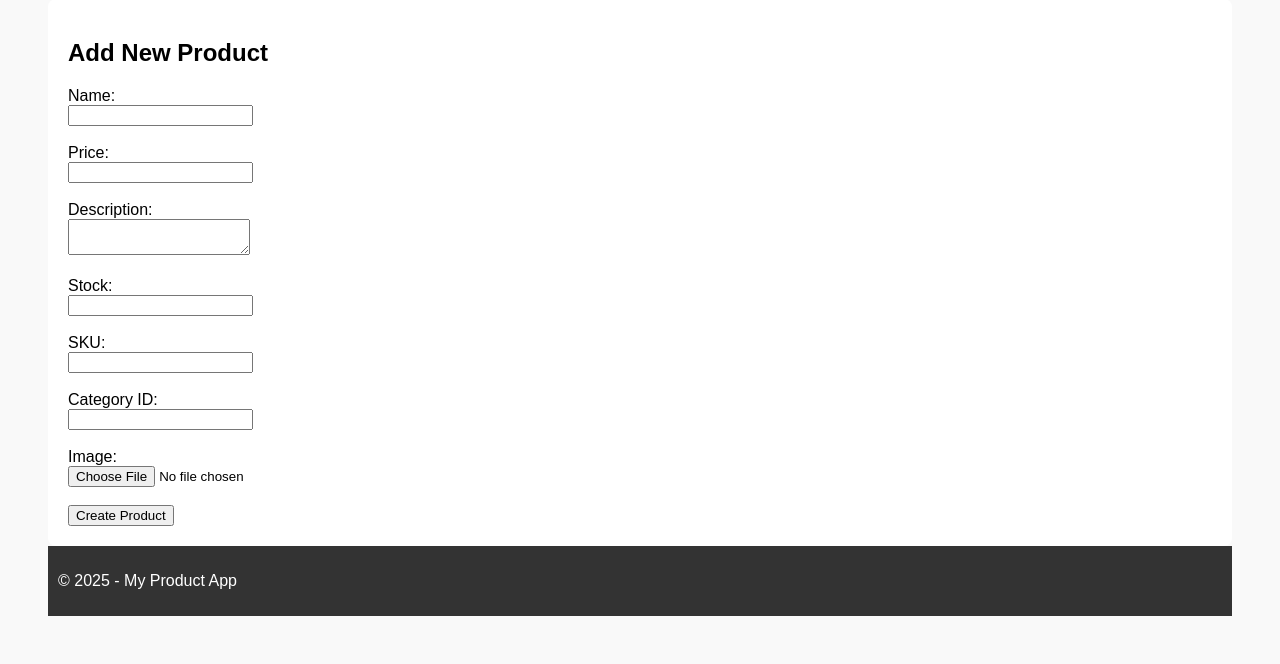
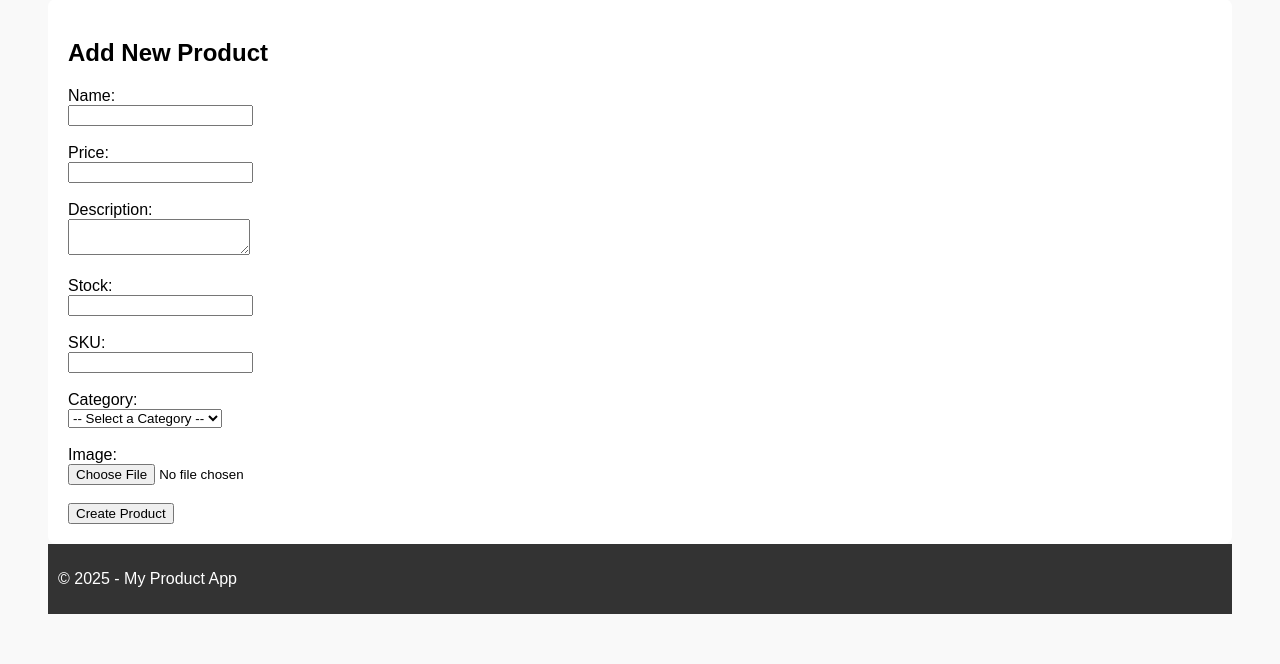
Before and after one commit to mathewmagdy/django_lab, a Django app: page /Product/New/ in a window 1280 px wide. Shown: the part 187-851 px from the top of the page. After the commit the page ends 801 px from the top, so only its background shows below. Run offline with Django 5.2, Linux system fonts and the light colour scheme; data that the repository does not hold is empty.

Commit message:
adding categories

```diff
--- a/gadgetgalaxy/products/templates/product/new.html
+++ b/gadgetgalaxy/products/templates/product/new.html
@@ -23,8 +23,13 @@
         <label>SKU:</label><br>
         <input type="text" name="sku" required><br><br>
 
-        <label>Category ID:</label><br>
-        <input type="number" name="category_id" required><br><br>
+        <label>Category:</label><br>
+        <select name="category_id" required>
+            <option value="">-- Select a Category --</option>
+            {% for category in categories %}
+                <option value="{{ category.id }}">{{ category.name }}</option>
+            {% endfor %}
+        </select><br><br>
 
         <label>Image:</label><br>
         <input type="file" name="image"><br><br>
--- a/gadgetgalaxy/products/views.py
+++ b/gadgetgalaxy/products/views.py
@@ -1,6 +1,7 @@
 from django.http import HttpResponse
 from django.shortcuts import redirect, render
 
+from category.models import Category
 from products.models import Products
 
 # Create your views here.
@@ -28,7 +29,8 @@ def product_new(request):
             category_id=category_id
         )
         return redirect('product_list')
-    return render(request, 'product/new.html')
+    categories = Category.objects.all()
+    return render(request, 'product/new.html', {'categories': categories})
 
 
 def soft_delete_product(request, id):
```
